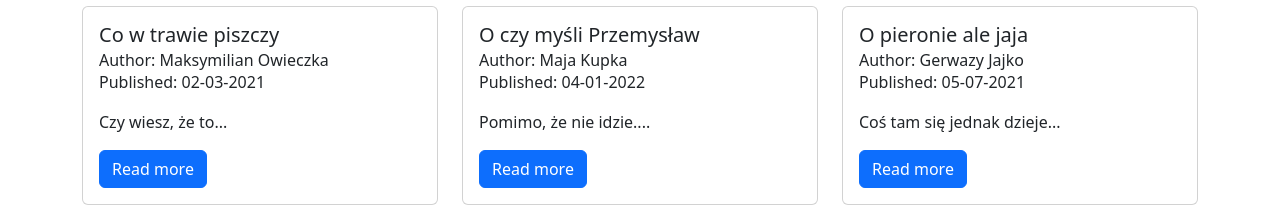
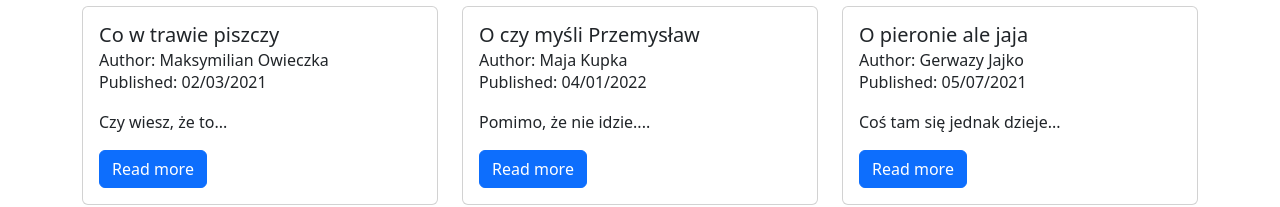
Before and after one commit to Stolkens/blog-app, a React (Create React App) app: page / in a window 1280 px wide. Shown: the part 162-369 px from the top of the page. Built offline with nearby package versions, Linux system fonts and the light colour scheme.

Commit message:
Add DatePicker and transform date to str

```diff
--- a/package.json
+++ b/package.json
@@ -11,6 +11,7 @@
     "http-server": "^14.1.1",
     "react": "^18.2.0",
     "react-bootstrap": "^2.7.4",
+    "react-datepicker": "^4.11.0",
     "react-dom": "^18.2.0",
     "react-quill": "^2.0.0",
     "react-redux": "^8.0.5",
--- a/src/components/features/EditPostForm/EditPostForm.js
+++ b/src/components/features/EditPostForm/EditPostForm.js
@@ -6,6 +6,7 @@ import { useParams } from 'react-router-dom';
 import { useSelector } from 'react-redux';
 import { editPost } from '../../../redux/postsRedux';
 import { Navigate } from 'react-router-dom';
+import DateToStr from '../../../utils/dateToStr';
 
 const EditPostForm = () => {
 
@@ -25,7 +26,7 @@ const EditPostForm = () => {
     <PostForm action={handleSubmit} actionText='Save changes'
     title={postData.title}
     author={postData.author}
-    shortDescription={postData.shortDescription}
+    shortDescription={ postData.shortDescription}
     publisheDate={postData.publisheDate}
     content={postData.content}/>
   )
--- a/src/components/features/GenerateCards/GenerateCards.js
+++ b/src/components/features/GenerateCards/GenerateCards.js
@@ -5,6 +5,7 @@ import Row from "react-bootstrap/Row";
 import { Col } from "react-bootstrap";
 import { getPosts } from "../../../redux/postsRedux";
 import { Link } from "react-router-dom";
+import dateToStr from "../../../utils/dateToStr";
 
 const GenerateCards = () => {
 
@@ -18,7 +19,7 @@ const GenerateCards = () => {
             <Card.Body >
               <Card.Title>{post.title}</Card.Title>
               <Card.Subtitle>Author: {post.author}</Card.Subtitle>
-              <Card.Text>Published: {post.publisheDate}</Card.Text>
+              <Card.Text>Published: {dateToStr(post.publisheDate)}</Card.Text>
               <Card.Text>
                 {post.shortDescription}
               </Card.Text>
--- a/src/components/features/PostForm/PostForm.js
+++ b/src/components/features/PostForm/PostForm.js
@@ -3,12 +3,17 @@ import { Button } from 'react-bootstrap';
 import { useState } from 'react';
 import ReactQuill from 'react-quill';
 import 'react-quill/dist/quill.snow.css';
+import DatePicker from "react-datepicker";
+import "react-datepicker/dist/react-datepicker.css";
+import { registerLocale, setDefaultLocale } from  "react-datepicker";
+import en from 'date-fns/locale/es';
+registerLocale('en', en)
 
 const PostForm = ({action, actionText, ...props}) => {
 
   const [title, setTitle] = useState(props.title || '');
   const [author, setAuthor] = useState(props.author || '');
-  const [publisheDate, setPublisheDate] = useState(props.publisheDate || '');
+  const [publisheDate, setPublisheDate] = useState(new Date() || '');
   const [shortDescription, setShortDescription] = useState(props.shortDescription || '');
   const [content, setContent] = useState(props.content || '');
   // const [value, setValue] = useState ('');
@@ -26,7 +31,7 @@ const PostForm = ({action, actionText, ...props}) => {
         <Form.Label>Author</Form.Label>
         <Form.Control type="text" value={author} placeholder="Enter author" onChange={e=>setAuthor(e.target.value)}/>
         <Form.Label>Published</Form.Label>
-        <Form.Control type="text" value={publisheDate} placeholder="Enter date" onChange={e=>setPublisheDate(e.target.value)}/>
+        <DatePicker  locale="en" selected={publisheDate} onChange={date=>setPublisheDate(date)}/>
       </Form.Group>
       <Form.Group className="mb-3">
         <Form.Label>Short description</Form.Label>
--- a/src/components/pages/Post/Post.js
+++ b/src/components/pages/Post/Post.js
@@ -8,6 +8,7 @@ import { Modal } from "react-bootstrap";
 import { useState } from "react";
 import { removePost } from "../../../redux/postsRedux";
 import { Navigate } from "react-router-dom";
+import dateToStr from "../../../utils/dateToStr";
 
 const Post = () => {
 
@@ -37,7 +38,7 @@ const Post = () => {
       <div>
         <h4>{postData.title}</h4>
         <p><strong>Author: </strong>{postData.author}</p>
-        <p><strong>Published: </strong>{postData.publisheDate}</p>
+        <p><strong>Published: </strong>{dateToStr(postData.publisheDate)}</p>
         <p dangerouslySetInnerHTML={{ __html: postData.content }}></p>
       </div>
       <div>
--- a/src/redux/initialState.js
+++ b/src/redux/initialState.js
@@ -6,7 +6,7 @@ const inisialState = {
       author: 'Maksymilian Owieczka',
       shortDescription: 'Czy wiesz, że to...',
       content: 'habla habla co tam powiesz mi ze tego tego i tamtego',
-      publisheDate: '02-03-2021',
+      publisheDate: new Date('02-03-2021'),
     },
     {
       id:'2',
@@ -14,7 +14,7 @@ const inisialState = {
       author: 'Maja Kupka',
       shortDescription: 'Pomimo, że nie idzie....',
       content: 'habla habla co tam powiesz mi ze tego tego i tamtego',
-      publisheDate: '04-01-2022',
+      publisheDate: new Date('04-01-2022'),
     },
     {
       id:'3',
@@ -22,7 +22,7 @@ const inisialState = {
       author: 'Gerwazy Jajko',
       shortDescription: 'Coś tam się jednak dzieje...',
       content: 'habla habla co tam powiesz mi ze tego tego i tamtego',
-      publisheDate: '05-07-2021',
+      publisheDate: new Date('05-07-2021'),
     }
   ]
 
--- /dev/null
+++ b/src/utils/dateToStr.js
@@ -0,0 +1,9 @@
+const dateToStr = (dateArg) =>
+  dateArg
+    .toLocaleString("en-us", {
+      year: "numeric",
+      month: "2-digit",
+      day: "2-digit",
+    })
+
+export default dateToStr;
```
Also changed, not shown: 1 other file (tests, documents, lock files or other folders).
